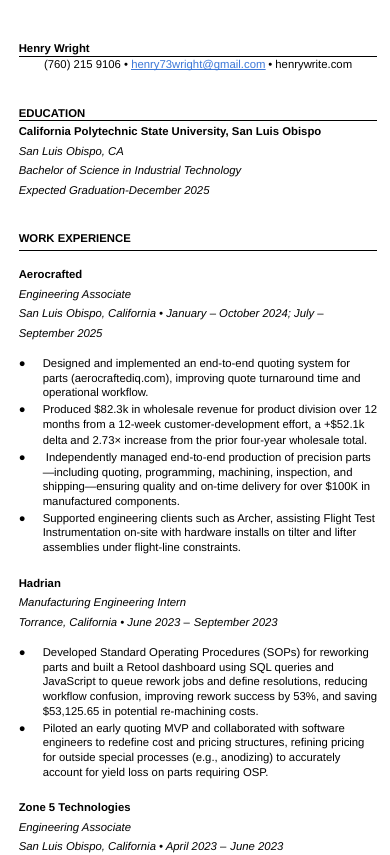
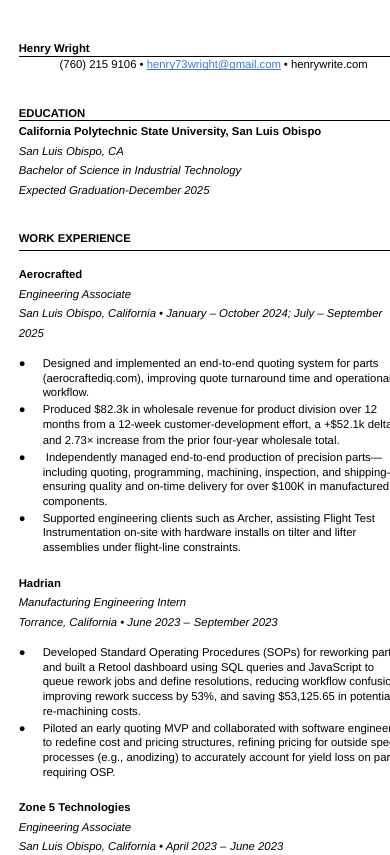
Before and after one commit to ItsJust-Wright/ddonhw, a plain HTML site: page index.html in a window 390 px wide. Shown: the top 855 px of the page. Drawn offline with Linux system fonts and the light colour scheme; a web font is replaced by a local one.

Commit message:
mobile being a bitch

```diff
--- a/css/packet.css
+++ b/css/packet.css
@@ -558,7 +558,7 @@ body {
   /* Smaller padding on iPhone */
   body .page-container {
     padding: 10pt 14pt 20pt 14pt !important;
-    width: 92% !important;
+    width: 100% !important;
   }
 
   /* Even tighter spacing */
```
